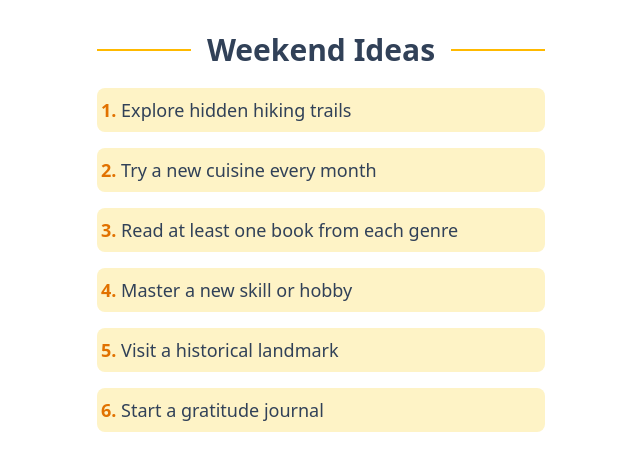
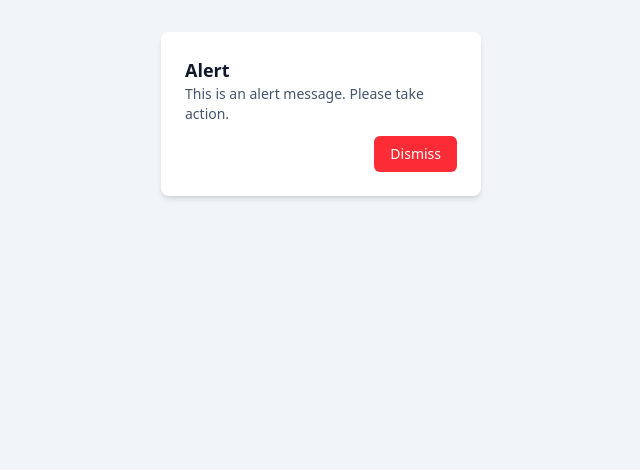
Before and after one commit to rajusutra/tailwind, a website: page index.html in a window 1280 px wide. Shown: the whole page, without its empty margins (319-959 px from the left). Drawn offline with Linux system fonts and the light colour scheme.

Commit message:
darkmode

```diff
--- a/index.html
+++ b/index.html
@@ -6,23 +6,19 @@
   <link href="./src/output.css" rel="stylesheet">
 
 </head>
-  <body class="p-8 antialiased text-slate-700 text-lg">
-  <section class="max-w-md mx-auto">
-    <h1 class="font-bold text-3xl flex items-center gap-4 before:h-0.5 before:bg-amber-400 before:flex-1 after:h-0.5 after:bg-amber-400 after:flex-1 ">
+  <body class="bg-slate-100 p-8 dark:bg-slate-950">
+  <div class="bg-white p-6 rounded-lg shadow-md max-w-xs mx-auto flex flex-col dark:bg-slate-800">
+    <h2 class="text-lg font-semibold text-slate-900 dark:text-white">Alert</h2>
 
-      Weekend Ideas
+    <p class="text-sm text-slate-600 dark:text-slate-300">This is an alert message. Please take action.</p>
+
+    <button
+      class="mt-3 self-end bg-red-500 hover:bg-red-600 text-white px-4 py-2 rounded-md border-0 text-sm focus:outline-none focus:ring-3 focus:ring-red-300 dark:focus:ring-red-700">
+      Dismiss
+    </button>
+  </div>
+</body>
 
 
-    </h1>
-    <ul class="list-inside mt-5 space-y-4 *:bg-amber-100 *:px-1 *:py-2 *:rounded-lg list-decimal marker:text-amber-600 maker:text-sm marker:font-semibold">
-      <li>Explore hidden hiking trails</li>
-      <li>Try a new cuisine every month</li>
-      <li>Read at least one book from each genre</li>
-      <li>Master a new skill or hobby</li>
-      <li>Visit a historical landmark</li>
-      <li>Start a gratitude journal</li>
-    </ul>
-  </section>
-</body>
 
 </html>
```
Also changed, not shown: src/output.css.
